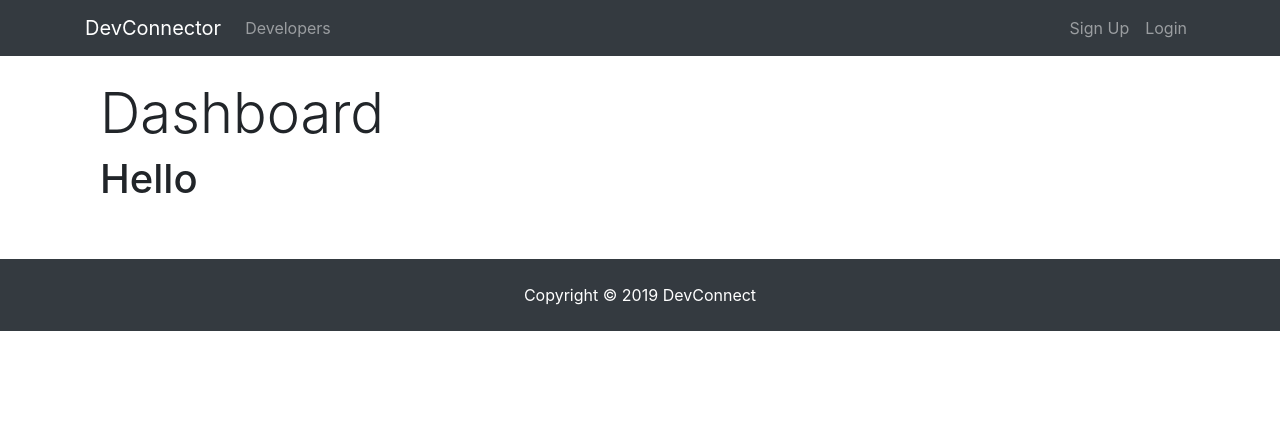
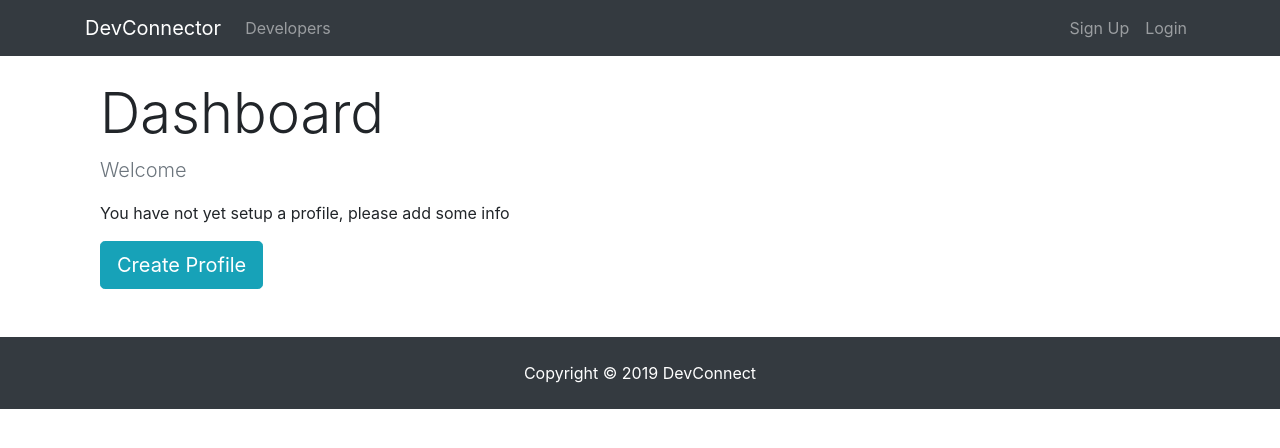
Before and after one commit to kyle-krupp/devconnector, a React (Create React App) app in the folder client/: page /dashboard in a window 1280 px wide. Shown: the top 448 px of the page. Built offline with nearby package versions, Linux system fonts and the light colour scheme; no server answers.

Commit message:
empty profile logic complete

```diff
--- a/client/src/components/dashboard/Dashboard.js
+++ b/client/src/components/dashboard/Dashboard.js
@@ -1,8 +1,10 @@
 import React, { Component } from "react";
+import { Link } from "react-router-dom";
 import PropTypes from "prop-types";
 import { connect } from "react-redux";
 import { getCurrentProfile } from "../../actions/profileActions";
 import Spinner from "../common/Spinner";
+import { userInfo } from "os";
 
 class Dashboard extends Component {
   componentDidMount() {
@@ -11,6 +13,7 @@
 
   render() {
     // const { user } = this.props.auth;
+    const { user } = this.props.auth;
     const { profile, loading } = this.props.profile;
 
     let dashboardContent;
@@ -18,7 +21,21 @@
     if (profile === null || loading) {
       dashboardContent = <Spinner />;
     } else {
-      dashboardContent = <h1>Hello</h1>;
+      // Check if logged in user has profile data
+      if (Object.keys(profile).length > 0) {
+        dashboardContent = <h4>TODO: DISPLAY PROFILE</h4>;
+      } else {
+        // User is logged in but has no profile
+        dashboardContent = (
+          <div>
+            <p className="lead text-muted">Welcome {user.name}</p>
+            <p>You have not yet setup a profile, please add some info</p>
+            <Link to="/create-profile" className="btn btn-lg btn-info">
+              Create Profile
+            </Link>
+          </div>
+        );
+      }
     }
 
     return (
```
Also changed, not shown: 1 other file (tests, documents, lock files or other folders).
